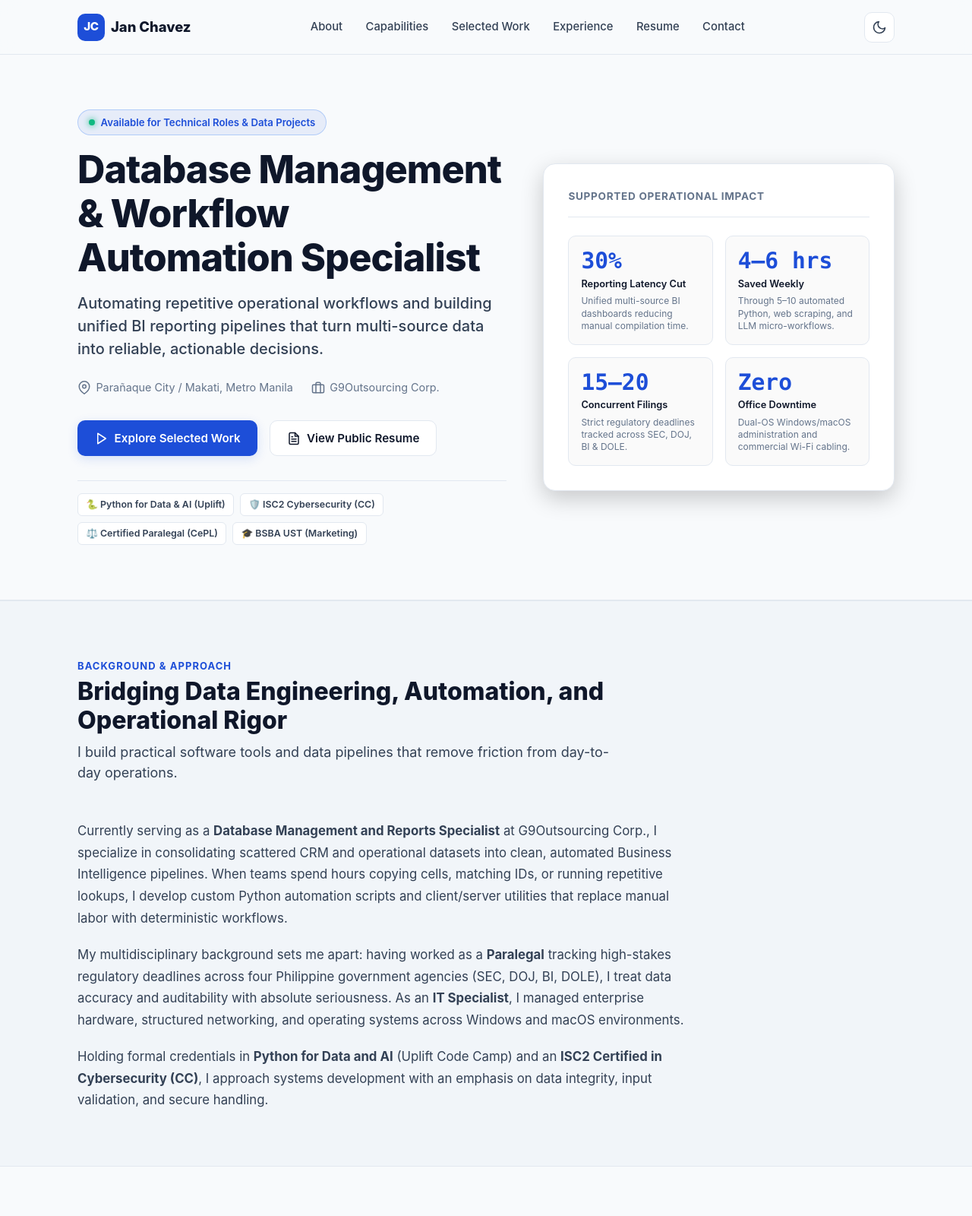
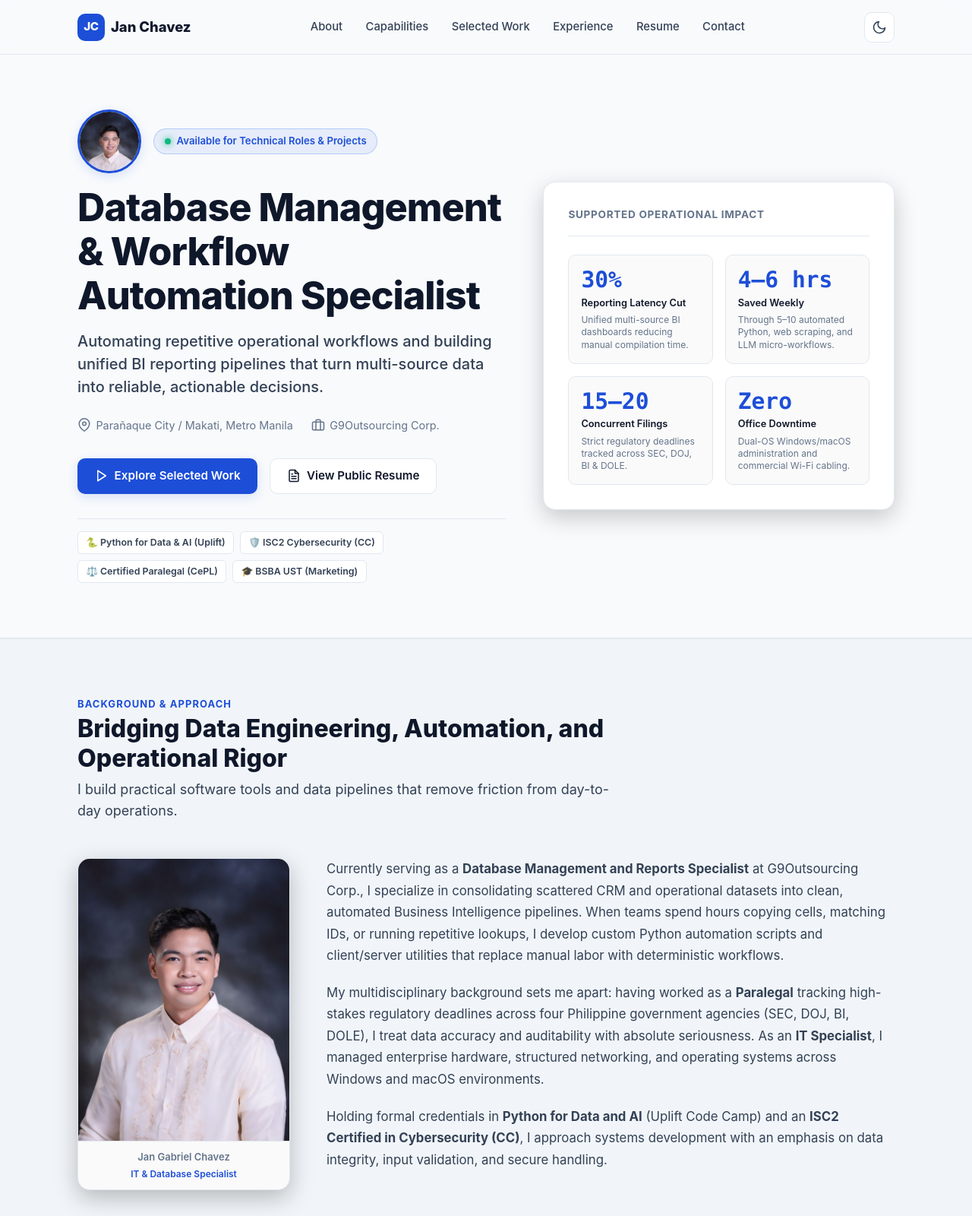
Before and after one commit to jgmchavez-22/portfolio, a plain HTML site: page index.html in a window 1280 px wide. Shown: the top 1600 px of the page at 76% size. Drawn offline with Linux system fonts and the light colour scheme.

Commit message:
Add files via upload

```diff
--- a/css/styles.css
+++ b/css/styles.css
@@ -433,6 +433,95 @@ a:hover {
     grid-template-columns: 1.1fr 0.9fr;
     align-items: center;
   }
+}
+
+/* Hero Profile Avatar */
+.hero-header-profile {
+  display: flex;
+  align-items: center;
+  gap: var(--space-md);
+  margin-bottom: var(--space-md);
+}
+
+.hero-avatar {
+  width: 72px;
+  height: 72px;
+  border-radius: 50%;
+  object-fit: cover;
+  object-position: top center;
+  border: 3px solid var(--accent-primary);
+  box-shadow: 0 4px 14px var(--accent-glow);
+  flex-shrink: 0;
+}
+
+@media (min-width: 640px) {
+  .hero-avatar {
+    width: 84px;
+    height: 84px;
+  }
+}
+
+/* About Section Portrait Grid */
+.about-grid {
+  display: grid;
+  grid-template-columns: 1fr;
+  gap: var(--space-2xl);
+  align-items: flex-start;
+}
+
+@media (min-width: 860px) {
+  .about-grid {
+    grid-template-columns: 280px 1fr;
+  }
+}
+
+.about-portrait-card {
+  position: relative;
+  border-radius: var(--radius-lg);
+  overflow: hidden;
+  border: 1px solid var(--border-subtle);
+  background: var(--bg-surface);
+  box-shadow: 0 10px 30px rgba(0, 0, 0, 0.25);
+  max-width: 280px;
+  margin: 0 auto;
+}
+
+.about-portrait {
+  width: 100%;
+  height: auto;
+  aspect-ratio: 3 / 4;
+  object-fit: cover;
+  object-position: top center;
+  display: block;
+}
+
+.about-portrait-caption {
+  padding: 0.65rem 1rem;
+  font-size: 0.8125rem;
+  font-weight: 600;
+  text-align: center;
+  color: var(--text-muted);
+  border-top: 1px solid var(--border-subtle);
+  background: var(--bg-surface-subtle);
+}
+
+/* Resume Avatar */
+.resume-header-flex {
+  display: flex;
+  align-items: center;
+  justify-content: space-between;
+  gap: 1.5rem;
+}
+
+.resume-avatar {
+  width: 90px;
+  height: 90px;
+  border-radius: 50%;
+  object-fit: cover;
+  object-position: top center;
+  border: 2px solid var(--accent-primary);
+  box-shadow: 0 4px 12px rgba(0, 0, 0, 0.15);
+  flex-shrink: 0;
 }
 
 .hero-pill {
--- a/index.html
+++ b/index.html
@@ -12,10 +12,12 @@
   <meta property="og:title" content="Jan Gabriel Chavez | Database Management & Workflow Automation Specialist">
   <meta property="og:description" content="Automating repetitive operational workflows and building unified BI reporting pipelines that turn multi-source data into reliable, actionable decisions.">
   <meta property="og:type" content="website">
-  <meta property="og:url" content="https://jgmchavez-22.github.io/">
-  <meta name="twitter:card" content="summary">
+  <meta property="og:url" content="https://jgmchavez-22.github.io/portfolio/">
+  <meta property="og:image" content="assets/jan-chavez.jpg">
+  <meta name="twitter:card" content="summary_large_image">
   <meta name="twitter:title" content="Jan Gabriel Chavez | Database Management & Workflow Automation Specialist">
   <meta name="twitter:description" content="Python workflow automation, BI dashboards, CRM data validation, and IT support.">
+  <meta name="twitter:image" content="assets/jan-chavez.jpg">
 
   <!-- Stylesheet -->
   <link rel="stylesheet" href="css/styles.css">
@@ -70,9 +72,12 @@
 
         <!-- Left Column: Value Prop & Introduction -->
         <div>
-          <div class="hero-pill">
-            <span class="hero-pill-status" aria-hidden="true"></span>
-            <span>Available for Technical Roles & Data Projects</span>
+          <div class="hero-header-profile">
+            <img src="assets/jan-chavez.jpg" alt="Jan Gabriel Chavez" class="hero-avatar" width="84" height="84">
+            <div class="hero-pill" style="margin-bottom: 0;">
+              <span class="hero-pill-status" aria-hidden="true"></span>
+              <span>Available for Technical Roles &amp; Projects</span>
+            </div>
           </div>
 
           <h1 id="hero-title" class="hero-title">
@@ -157,8 +162,16 @@
           </p>
         </div>
 
-        <div style="display: grid; grid-template-columns: 1fr; gap: 2rem;">
-          <div style="font-size: 1.05rem; color: var(--text-secondary); line-height: 1.7; max-width: 820px;">
+        <div class="about-grid">
+          <div class="about-portrait-card">
+            <img src="assets/jan-chavez.jpg" alt="Jan Gabriel Chavez professional portrait" class="about-portrait" width="280" height="373">
+            <div class="about-portrait-caption">
+              Jan Gabriel Chavez
+              <div style="font-size: 0.75rem; color: var(--accent-primary); font-weight: 600; margin-top: 0.15rem;">IT &amp; Database Specialist</div>
+            </div>
+          </div>
+
+          <div style="font-size: 1.05rem; color: var(--text-secondary); line-height: 1.7;">
             <p style="margin-bottom: 1.25rem;">
               Currently serving as a <strong>Database Management and Reports Specialist</strong> at G9Outsourcing Corp., I specialize in consolidating scattered CRM and operational datasets into clean, automated Business Intelligence pipelines. When teams spend hours copying cells, matching IDs, or running repetitive lookups, I develop custom Python automation scripts and client/server utilities that replace manual labor with deterministic workflows.
             </p>
```
Also changed, not shown: resume.html (+6 -1 lines), assets/jan-chavez.jpg (added).
